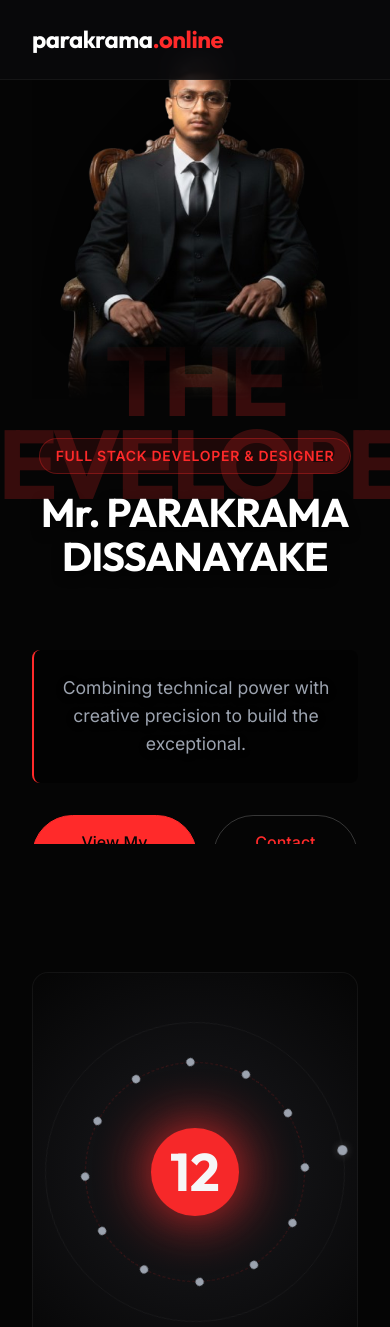
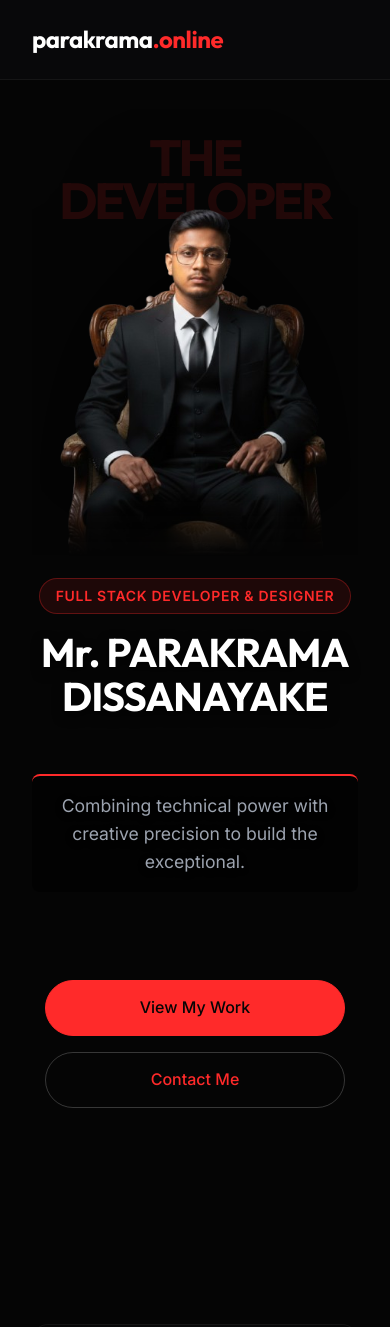
Before and after one commit to parakrama-dissanayake/parakrama.online, a plain HTML site: page index.html in a window 390 px wide. Shown: the top 1327 px of the page. Drawn offline with nearby package versions, Linux system fonts and the light colour scheme; some icons are missing.

Commit message:
Add files via upload

```diff
--- a/index.html
+++ b/index.html
@@ -16,7 +16,7 @@
         rel="stylesheet">
 
     <!-- CSS -->
-    <link rel="stylesheet" href="styles.css">
+    <link rel="stylesheet" href="styles.css?v=1.4">
 
     <!-- Devicon -->
     <link rel="stylesheet" type='text/css' href="https://cdn.jsdelivr.net/gh/devicons/devicon@latest/devicon.min.css" />
--- a/styles.css
+++ b/styles.css
@@ -275,12 +275,14 @@
     font-size: 18vw;
     font-weight: 900;
     color: var(--text-accent);
-    opacity: 0.2;
+    opacity: 0.15;
     text-transform: uppercase;
     font-family: var(--font-heading);
     letter-spacing: -0.05em;
     display: block;
 }
+
+
 
 .hero-container {
     max-width: 1400px;
@@ -337,8 +339,8 @@
     text-align: right;
     z-index: 6;
     margin-top: 4rem;
-    margin-right: -4rem;
-    /* Push further right */
+    margin-right: -2rem;
+    /* Push slightly right */
     /* Spacing from header */
 }
 
@@ -374,8 +376,8 @@
     align-items: flex-end;
     z-index: 6;
     max-width: 400px;
-    margin-left: -4rem;
-    /* Push further left */
+    margin-left: -2rem;
+    /* Push slightly left */
 }
 
 .hero-subtext {
@@ -456,39 +458,107 @@
 
 /* Responsive */
 @media (max-width: 968px) {
+    .hero {
+        height: auto;
+        min-height: 100vh;
+        padding-top: calc(var(--header-height) + 2rem);
+        padding-bottom: 4rem;
+        display: block;
+        cursor: default;
+    }
+
     .hero-container {
-        grid-template-columns: 1fr;
-        text-align: center;
-        gap: 3rem;
-    }
-
-    /* Reset custom margins on mobile */
-    .hero-content-top-right,
-    .hero-content-bottom-left {
-        margin-right: 0;
-        margin-left: 0;
-    }
-
-    .hero-content {
-        order: 2;
         display: flex;
         flex-direction: column;
         align-items: center;
-    }
-
-    .hero-image {
+        text-align: center;
+        height: auto;
+        padding-bottom: 0;
+        gap: 2rem;
+    }
+
+    .hero-bg-text {
+        top: 15%;
+        width: 100%;
+        left: 0;
+        transform: translateY(-50%);
+        display: flex;
+        flex-direction: column;
+        align-items: center;
+        z-index: 0;
+    }
+
+    .hero-bg-text span {
+        font-size: 13vw !important;
+        letter-spacing: -0.06em !important;
+        opacity: 0.12;
+        width: 100%;
+        text-align: center;
+        white-space: nowrap;
+        display: block;
+    }
+
+    .hero-image-container {
+        order: 2;
+        position: relative;
+        margin-top: -2rem;
+        margin-bottom: -2rem;
+    }
+
+    .profile-img-cutout {
+        height: 60vh;
+        max-height: 500px;
+    }
+
+    .hero-content-top-right {
         order: 1;
+        align-items: center;
+        text-align: center;
+        margin: 0;
+        grid-column: auto;
+        grid-row: auto;
+    }
+
+    .hero-title {
+        font-size: 2.75rem;
+    }
+
+    .hero-content-bottom-left {
+        order: 3;
+        align-items: center;
+        margin: 0;
+        max-width: 100%;
+        grid-column: auto;
+        grid-row: auto;
+    }
+
+    .hero-subtext {
+        margin: 0;
+        text-align: center;
+        border-left: none;
+        border-top: 2px solid var(--primary);
+        padding: 1rem;
+    }
+
+    .hero-content-bottom-right {
+        order: 4;
+        justify-content: center;
+        margin-top: 2rem;
+        grid-column: auto;
+        grid-row: auto;
+        width: 100%;
         display: flex;
-        justify-content: center;
-    }
-
-    .hero-title {
-        font-size: 3rem;
-    }
-
-    .hero-subtext {
-        margin-left: auto;
-        margin-right: auto;
+    }
+
+    .hero-cta {
+        flex-direction: column;
+        width: 100%;
+        max-width: 300px;
+        gap: 1rem;
+    }
+
+    .btn {
+        width: 100%;
     }
 
     .nav-links {
@@ -498,10 +568,15 @@
     .mobile-menu-btn {
         display: block;
     }
-
-    .image-wrapper {
-        margin: 0 auto;
-        max-width: 300px;
+}
+
+@media (max-width: 480px) {
+    .hero-title {
+        font-size: 2.25rem;
+    }
+
+    .profile-img-cutout {
+        height: 50vh;
     }
 }
 
```
